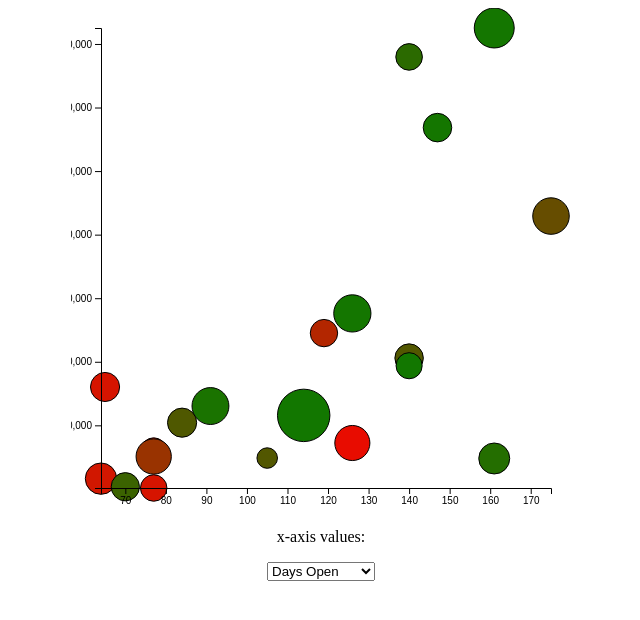
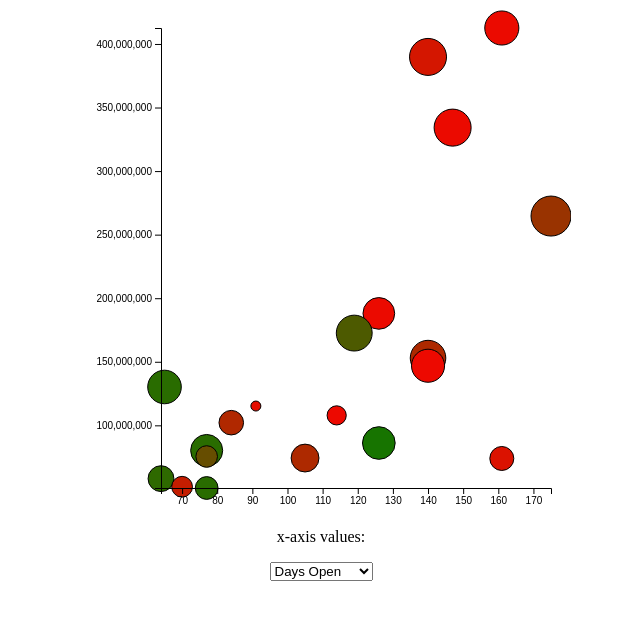
Before and after one commit to rithmschool/intro_to_d3, a plain HTML site: page index.html in a window 1280 px wide. Shown: the whole page, without its empty margins (319-959 px from the left). Drawn offline with nearby package versions, Linux system fonts and the light colour scheme.

Commit message:
fixing stuff

```diff
--- a/app.js
+++ b/app.js
@@ -1,6 +1,7 @@
 var width = 500;
 var height = 500;
-var svg = d3.select("svg")
+var svg = d3
+  .select("svg")
   .attr("width", width)
   .attr("height", height);
 
@@ -8,63 +9,57 @@ var padding = {
   top: 20,
   right: 20,
   bottom: 20,
-  left: 30
+  left: 90
 };
 
-var tooltip = d3.select("body")
+var tooltip = d3
+  .select("body")
   .append("div")
   .attr("class", "tooltip")
-                .style("opacity",0)
-                .style("position","absolute");
+  .style("opacity", 0)
+  .style("position", "absolute");
 
-var xMin = d3.min(movies, function(d) {
-  return d.daysOpen;
-});
+var xMin = d3.min(movies, d => d.daysOpen);
+var xMax = d3.max(movies, d => d.daysOpen);
+var yMin = d3.min(movies, d => d.total);
+var yMax = d3.max(movies, d => d.total);
+var rMin = d3.min(movies, d => d.maxTheaters);
+var rMax = d3.max(movies, d => d.maxTheaters);
 
-var xMax = d3.max(movies, function(d) {
-  return d.daysOpen;
-});
+var xScale = d3
+  .scaleLinear()
+  .domain([xMin, xMax])
+  .range([padding.left, width - padding.right]);
 
-var yMin = d3.min(movies, function(d) {
-  return d.total;
-});
+var yScale = d3
+  .scaleLinear()
+  .domain([yMin, yMax])
+  .range([height - padding.top, padding.bottom]);
 
-var yMax = d3.max(movies, function(d) {
-  return d.total;
-});
+var colorScale = d3
+  .scaleLinear()
+  .domain([0, 1])
+  .range(["green", "red"]);
 
-var xScale = d3.scaleLinear()
-               .domain([xMin, xMax])
-               .range([padding.left,width - padding.right]);
-
-var yScale = d3.scaleLinear()
-               .domain([yMin, yMax])
-               .range([height - padding.top,padding.bottom]);
-
-var colorScale = d3.scaleLinear()
-                   .domain([0,1])
-                   .range(['red', 'green']);
+var rScale = d3
+  .scaleLinear()
+  .domain([rMin, rMax])
+  .range([5, 20]);
 
 // add circles
-svg.selectAll("circle")
+svg
+  .selectAll("circle")
   .data(movies)
   .enter()
-  .append('circle')
-  .attr('cx', function(d) {
-    return xScale(d.daysOpen);
-  })
-  .attr('cy', function(d) {
-    return yScale(d.total);
-  })
-  .attr('r', function(d) {
-    return 5 * d.total / d.openingTotal;
-  })
-  .attr('fill', function(d) {
-    return colorScale(d.freshness);
-  })
-  .attr('stroke', 'black')
+  .append("circle")
+  .attr("cx", d => xScale(d.daysOpen))
+  .attr("cy", d => yScale(d.total))
+  .attr("r", d => rScale(d.maxTheaters))
+  .attr("fill", d => colorScale(d.freshness))
+  .attr("stroke", "black")
   .on("mousemove", function(d) {
-    tooltip.text(d.title)
+    tooltip
+      .text(d.title)
       .style("opacity", 1)
       .style("left", d3.event.pageX + "px")
       .style("top", d3.event.pageY + "px");
@@ -73,12 +68,14 @@ svg.selectAll("circle")
     tooltip.style("opacity", 0);
   });
 
-svg.append('g')
-   .attr("class","x-axis")
+svg
+  .append("g")
+  .attr("class", "x-axis")
   .attr("transform", "translate(0," + (height - padding.top) + ")")
   .call(d3.axisBottom(xScale));
 
-svg.append('g')
+svg
+  .append("g")
   .attr("transform", "translate(" + padding.left + ",0)")
   .call(d3.axisLeft(yScale));
 
@@ -96,21 +93,24 @@ d3.select("select").on("change", function() {
   } else {
     scaleType = d3.scaleLinear;
   }
-  xScale = scaleType().domain([xMin,xMax])
-                    .range([padding.left,width - padding.right]);
+  xScale = scaleType()
+    .domain([xMin, xMax])
+    .range([padding.left, width - padding.right]);
 
-  var t = d3.transition()
+  var t = d3
+    .transition()
     .duration(1000)
     .ease(d3.easeBounceOut);
 
-  d3.selectAll('circle')
+  d3
+    .selectAll("circle")
     .transition(t)
-    .attr('cx', function(d) {
+    .attr("cx", function(d) {
       return xScale(d[newVal]);
     });
 
-  d3.selectAll('.x-axis')
+  d3
+    .selectAll(".x-axis")
     .transition(t)
     .call(d3.axisBottom(xScale));
-
 });
--- a/index.html
+++ b/index.html
@@ -22,11 +22,10 @@
     <p>x-axis values:</p>
     <select name="" id="x-axis">
       <option value="daysOpen">Days Open</option>
-      <option value="maxTheaters">Max. Theaters</option>
       <option value="release">Release Date</option>
     </select>
   </div>
-  <script src="https://d3js.org/d3.v4.min.js"></script>
+  <script src="https://d3js.org/d3.v5.min.js"></script>
   <script src="movies.js"></script>
   <script src="app.js"></script>
 </body>
```
Lines whose indentation alone changed are shown as unchanged.
